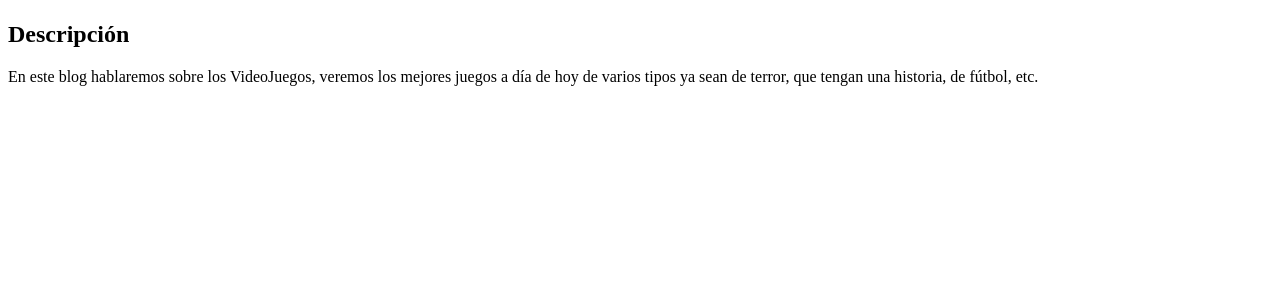
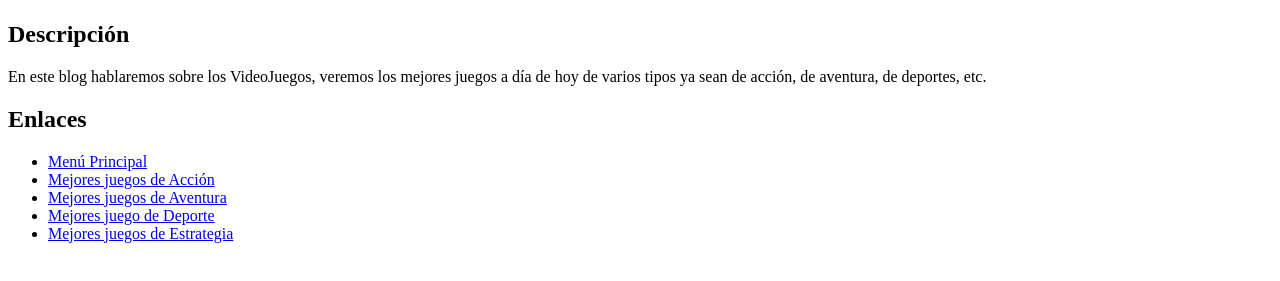
Before and after one commit to JoanLapo/Blog-Joan-VideoJuegos, a plain HTML site: page index.html in a window 1280 px wide. Shown: the part 283-564 px from the top of the page. Drawn offline with Linux system fonts and the light colour scheme.

Commit message:
Enlaces de navegación

```diff
--- a/index.html
+++ b/index.html
@@ -10,7 +10,15 @@
     <h1>Blog Joan VideoJuegos</h1>
     <img src="28009525.png" alt="Logotipo del colegio">
     <h2>Descripción</h2>
-    <p>En este blog hablaremos sobre los VideoJuegos, veremos los mejores juegos a día de hoy de varios tipos ya sean de terror, que tengan una historia, de fútbol, etc.</p>
+    <p>En este blog hablaremos sobre los VideoJuegos, veremos los mejores juegos a día de hoy de varios tipos ya sean de acción, de aventura, de deportes, etc.</p>
+    <h2>Enlaces</h2>
+    <ul>
+        <li><a href="Menú Principal">Menú Principal</a> </li>
+        <li><a href="Mejores juegos de Acción">Mejores juegos de Acción</a> </li>
+        <li><a href="Mejores juegos de Aventura">Mejores juegos de Aventura</a> </li>
+        <li><a href="Mejores juegos de Deporte">Mejores juego de Deporte</a> </li>
+        <li><a href="Mejores juegos de Estrategia">Mejores juegos de Estrategia</a></li>
+    </ul>
 </body>
 
 </html>
```
